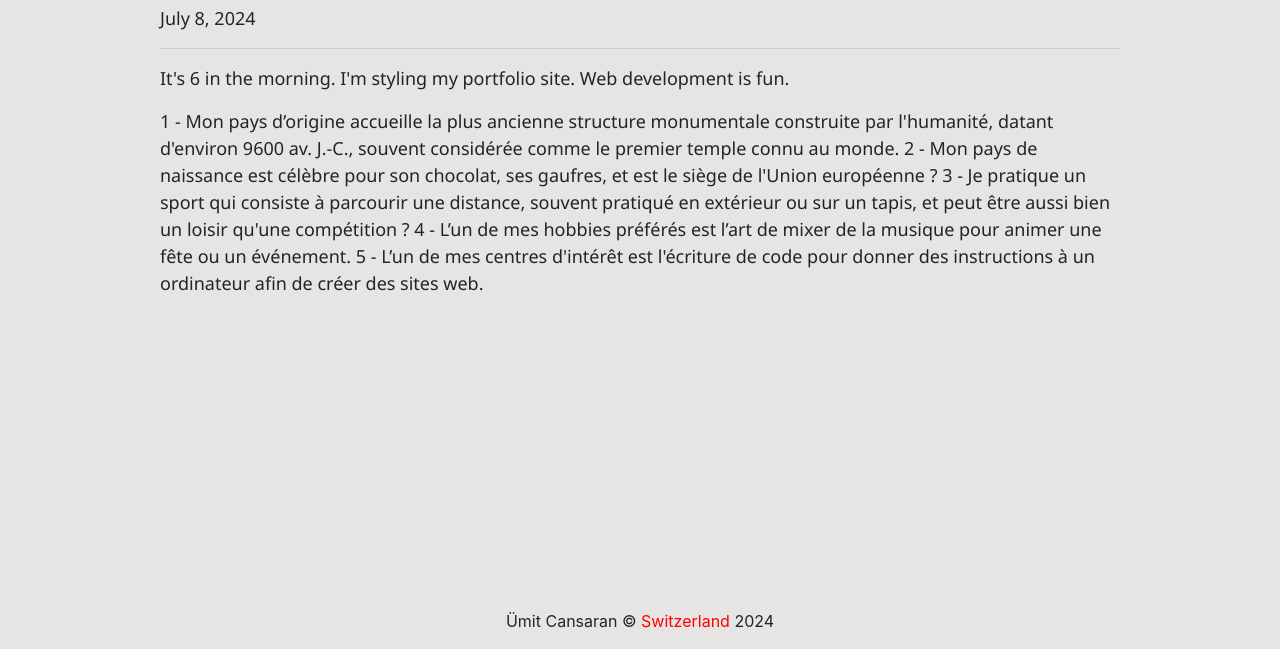
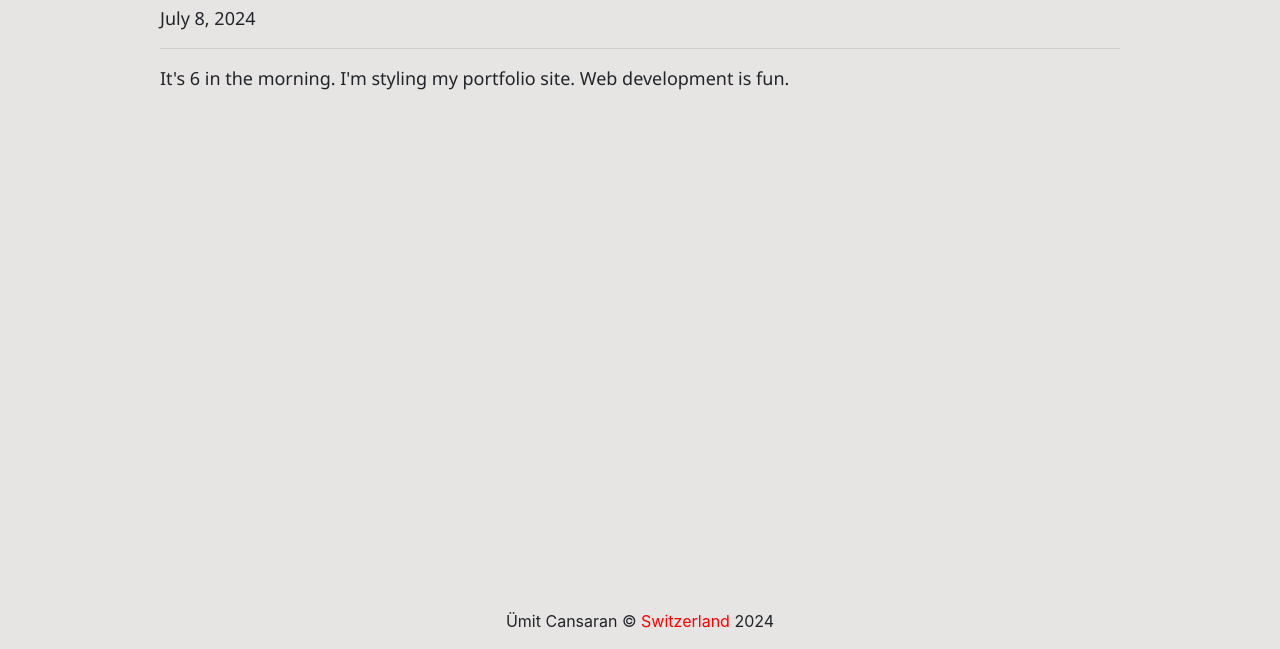
Before and after one commit to umitcansaran/portfolio, a plain HTML site: page blog/second-entry/index.html in a window 1280 px wide. Shown: the part 151-800 px from the top of the page. Drawn offline with nearby package versions, Linux system fonts and the light colour scheme.

Commit message:
Update index.html

```diff
--- a/blog/second-entry/index.html
+++ b/blog/second-entry/index.html
@@ -31,15 +31,6 @@
         <hr />
 
         <p>It's 6 in the morning. I'm styling my portfolio site. Web development is fun.</p>
-        <p>1 - Mon pays d’origine accueille la plus ancienne structure monumentale construite par l'humanité, datant d'environ 9600 av. J.-C., souvent considérée comme le premier temple connu au monde.
-
-2 - Mon pays de naissance est célèbre pour son chocolat, ses gaufres, et est le siège de l'Union européenne ?
-
-3 - Je pratique un sport qui consiste à parcourir une distance, souvent pratiqué en extérieur ou sur un tapis, et peut être aussi bien un loisir qu'une compétition ?
-
-4 - L’un de mes hobbies préférés est l’art de mixer de la musique pour animer une fête ou un événement.
-
-5 - L’un de mes centres d'intérêt est l'écriture de code pour donner des instructions à un ordinateur afin de créer des sites web.</p>
       </div>
 
       <footer>
```
